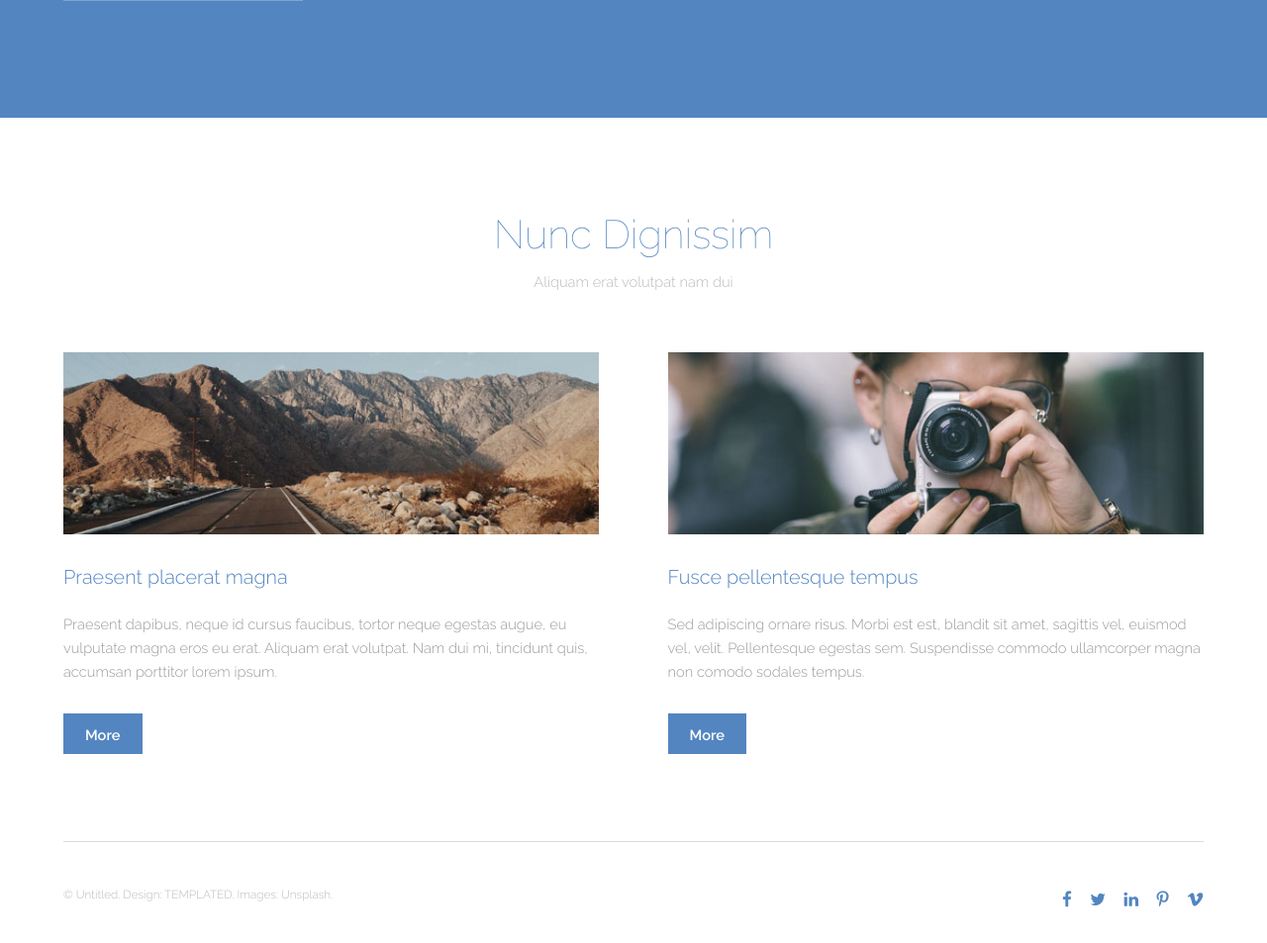
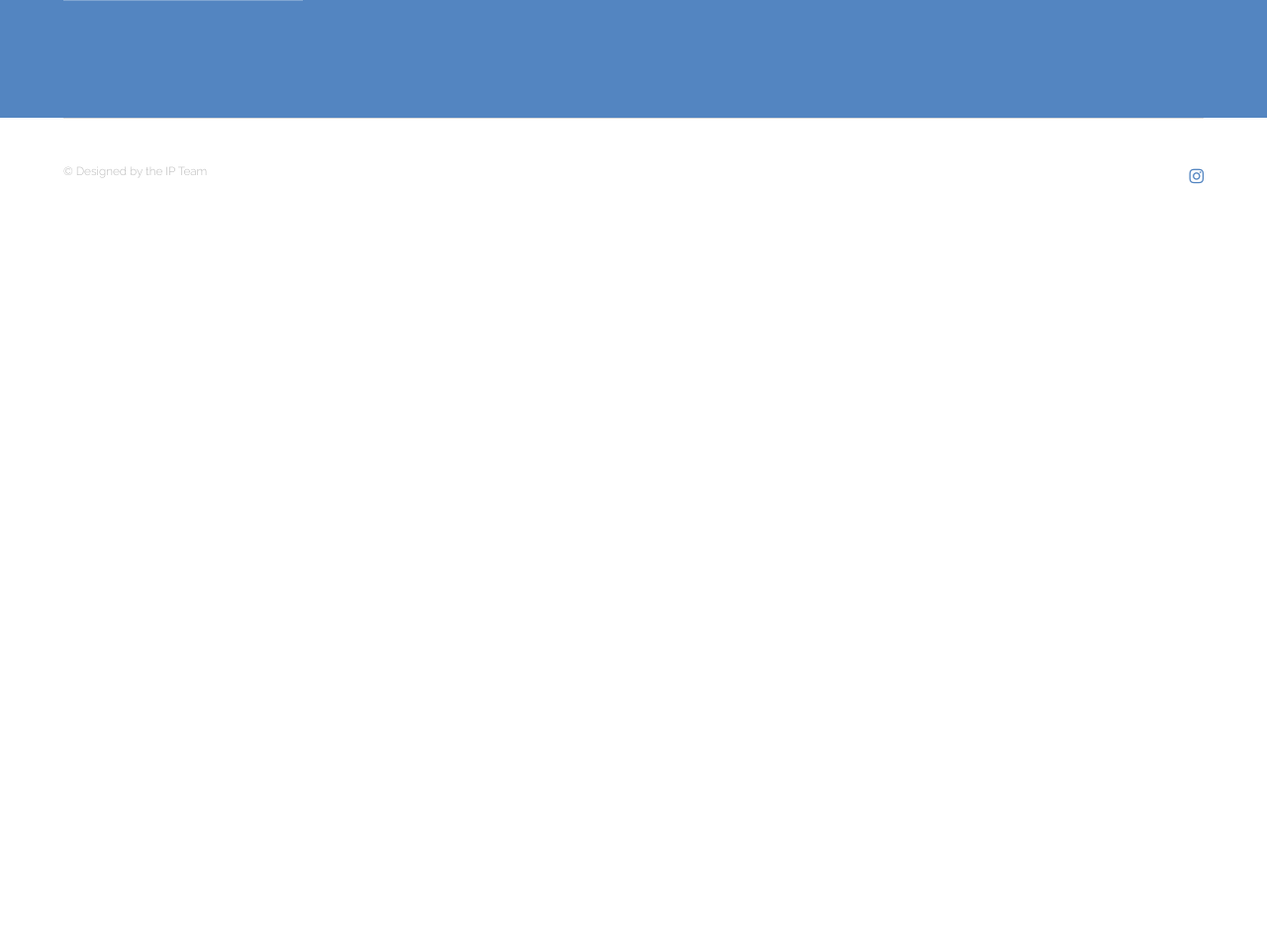
Before and after one commit to vervemun/vervemun.github.io, a plain HTML site: page index.html in a window 1280 px wide. Shown: the part 1722-2675 px from the top of the page at 99% size. After the commit the page ends 1943 px from the top, so only its background shows below. Drawn offline with Linux system fonts and the light colour scheme.

Commit message:
eqweqweqwe

```diff
--- a/index.html
+++ b/index.html
@@ -143,6 +143,7 @@
 			</section>
 
 		<!-- Three -->
+		<!--
 			<section id="three" class="wrapper special">
 				<div class="inner">
 					<header class="align-center">
@@ -177,20 +178,20 @@
 					</div>
 				</div>
 			</section>
+		-->
 
 		<!-- Footer -->
 			<footer id="footer">
 				<div class="inner">
 					<div class="flex">
 						<div class="copyright">
-							&copy; Untitled. Design: <a href="https://templated.co">TEMPLATED</a>. Images: <a href="https://unsplash.com">Unsplash</a>.
+							&copy; Designed by the IP Team
+
+							<!--<a href="https://templated.co">TEMPLATED</a>. Images: <a href="https://unsplash.com">Unsplash</a>.
+							-->
 						</div>
 						<ul class="icons">
-							<li><a href="#" class="icon fa-facebook"><span class="label">Facebook</span></a></li>
-							<li><a href="#" class="icon fa-twitter"><span class="label">Twitter</span></a></li>
-							<li><a href="#" class="icon fa-linkedin"><span class="label">linkedIn</span></a></li>
-							<li><a href="#" class="icon fa-pinterest-p"><span class="label">Pinterest</span></a></li>
-							<li><a href="#" class="icon fa-vimeo"><span class="label">Vimeo</span></a></li>
+							<li><a href="https://www.instagram.com/verve_3.0" class="icon fa-instagram"><span class="label">Instagram</span></a></li>
 						</ul>
 					</div>
 				</div>
```
